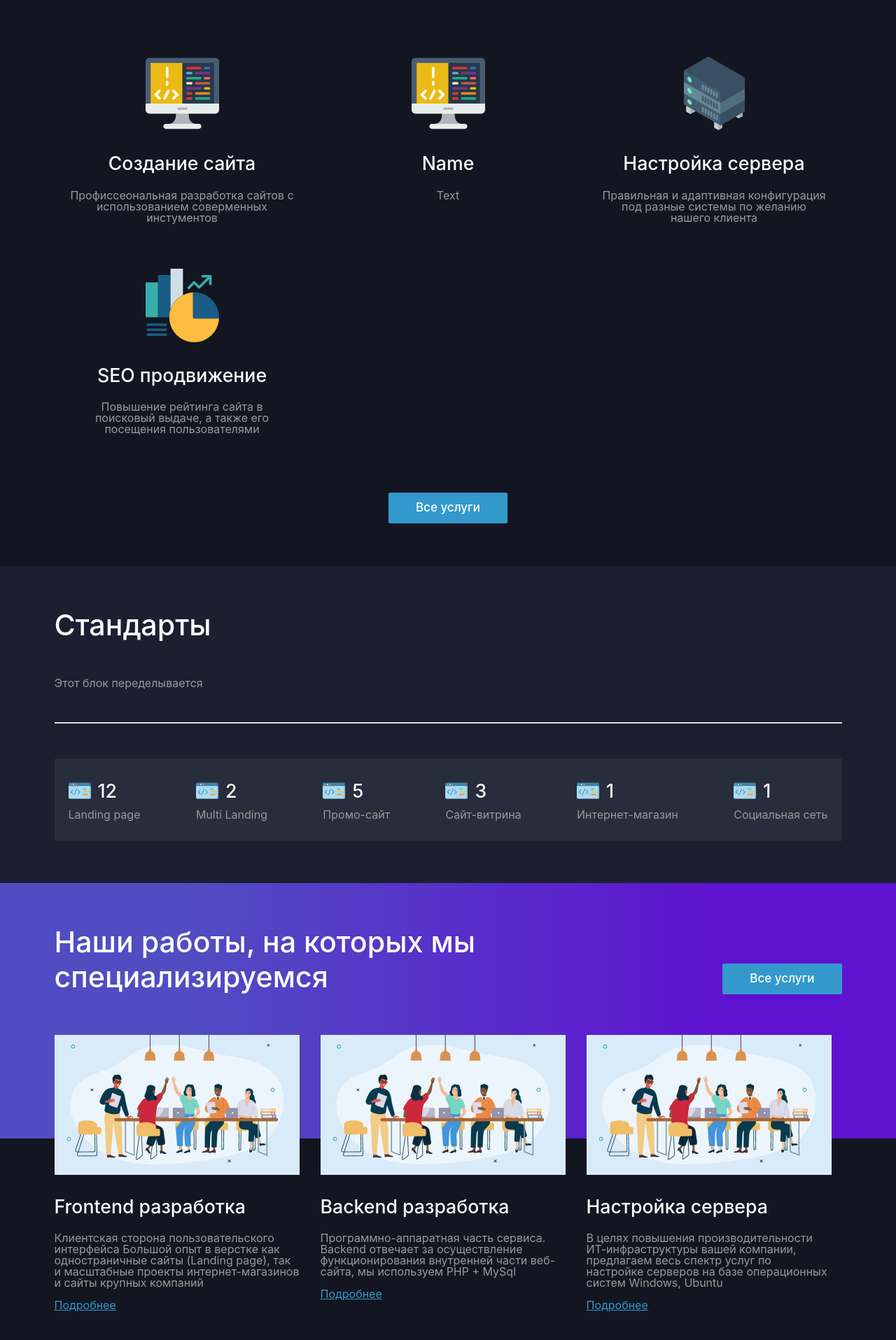
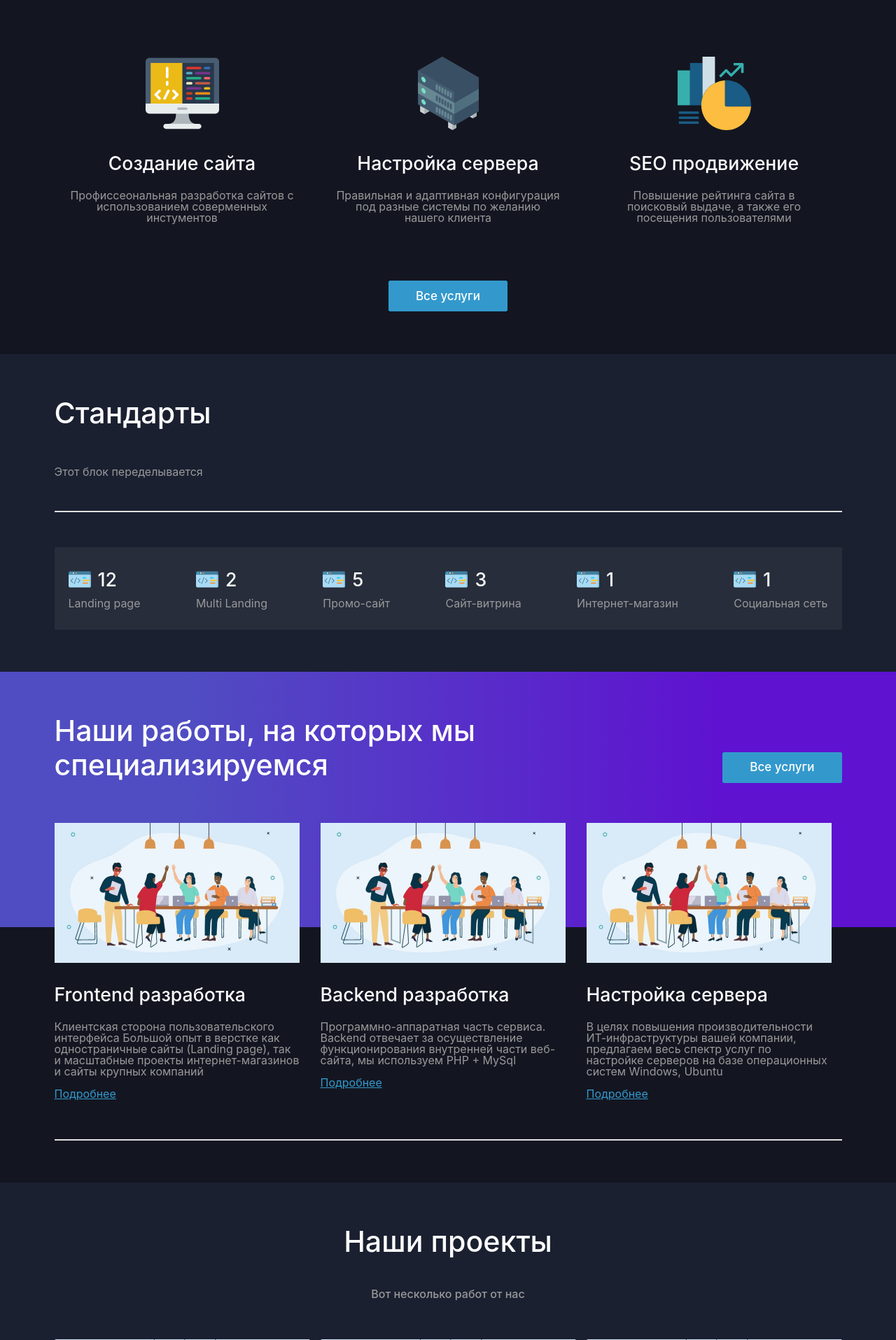
Before and after one commit to DiZiNnEs/web-tech-studio-backend, a Django app: page / in a window 1280 px wide. Shown: the part 960-2875 px from the top of the page at 70% size. Run offline with Django 3.2, Linux system fonts and the light colour scheme; some libraries are stand-ins or nearby versions.

Commit message:
feat(templates/reusable): Create reusable boxs and card then add to index.html

```diff
--- a/templates/main_app/index.html
+++ b/templates/main_app/index.html
@@ -36,51 +36,12 @@
 
                     <!-- line -->
                     <section class="box-line mb-5">
-                        <!-- box-item-1 -->
-                        <div class="box-line__item">
-                            <div class="card card--icon">
-                                <div class="card__body">
-                                    <img src="{% static 'images/coding.svg' %}" alt="logo">
-                                    <div class="card__title">
-                                        <h5>Создание сайта</h5>
-                                        <p>Профиссеональная разработка сайтов с использованием
-                                            соверменных инстументов</p>
-                                    </div>
-                                </div>
-                            </div>
-                        </div>
-                        {% include 'main_app/reusable/box-item.html' with name='Name' text='Text' staticName='images/coding.svg' %}
-                        <!-- box-item-1/end -->
+                        {% include 'main_app/reusable/box-item.html' with name='Создание сайта' text='Профиссеональная разработка сайтов с использованием соверменных инстументов' staticName='images/coding.svg' %}
 
-                        <!-- box-item-2 -->
-                        <div class="box-line__item">
-                            <div class="card card--icon">
-                                <div class="card__body">
-                                    <img src="{% static 'images/server.svg' %}" alt="logo">
-                                    <div class="card__title">
-                                        <h5>Настройка сервера</h5>
-                                        <p>Правильная и адаптивная конфигурация под разные системы
-                                            по желанию нашего клиента</p>
-                                    </div>
-                                </div>
-                            </div>
-                        </div>
-                        <!-- box-item-2/end -->
+                        {% include 'main_app/reusable/box-item.html' with name='Настройка сервера' text='Правильная и адаптивная конфигурация под разные системы по желанию нашего клиента' staticName='images/server.svg' %}
 
-                        <!-- box-item-3 -->
-                        <div class="box-line__item">
-                            <div class="card card--icon">
-                                <div class="card__body">
-                                    <img src="{% static 'images/seo.svg' %}" alt="logo">
-                                    <div class="card__title">
-                                        <h5>SEO продвижение</h5>
-                                        <p>Повышение рейтинга сайта в поисковый выдаче, а также
-                                            его посещения пользователями</p>
-                                    </div>
-                                </div>
-                            </div>
-                        </div>
-                        <!-- box-item-3/end -->
+                        {% include 'main_app/reusable/box-item.html' with name='SEO продвижение' text='Повышение рейтинга сайта в поисковый выдаче, а также его посещения пользователями' staticName='images/seo.svg' %}
+
                     </section>
                     <!-- line -->
                     <a href="#" class="btn btn-primary">Все услуги</a>
@@ -105,63 +66,27 @@
                     <!-- section-card -->
                     <section class="wrap-line">
                         <!-- card-1 -->
-                        <div class="card-mini">
-                            <div class="card-mini_body">
-                                <img src="{% static 'images/code.svg' %}" alt="Выполнено работ">
-                                <h5>12</h5>
-                            </div>
-                            <p>Landing page</p>
-                        </div>
+                        {% include 'main_app/reusable/card.html' with title='Landing page' number='12' staticName='images/code.svg'  %}
                         <!-- card-1/end -->
 
                         <!-- card-2 -->
-                        <div class="card-mini">
-                            <div class="card-mini_body">
-                                <img src="{% static 'images/code.svg' %}" alt="Выполнено работ">
-                                <h5>2</h5>
-                            </div>
-                            <p>Multi Landing</p>
-                        </div>
+                         {% include 'main_app/reusable/card.html' with title='Multi Landing' number='2' staticName='images/code.svg' %}
                         <!-- card-2/end -->
 
                         <!-- card-3 -->
-                        <div class="card-mini">
-                            <div class="card-mini_body">
-                                <img src="{% static 'images/code.svg' %}" alt="Выполнено работ">
-                                <h5>5</h5>
-                            </div>
-                            <p>Промо-сайт</p>
-                        </div>
+                        {% include 'main_app/reusable/card.html' with title='Промо-сайт' number='5' staticName='images/code.svg' %}
                         <!-- card-3/end -->
 
                         <!-- card-4-->
-                        <div class="card-mini">
-                            <div class="card-mini_body">
-                                <img src="{% static 'images/code.svg' %}" alt="Выполнено работ">
-                                <h5>3</h5>
-                            </div>
-                            <p>Сайт-витрина</p>
-                        </div>
+                        {% include 'main_app/reusable/card.html' with title='Сайт-витрина' number='3' staticName='images/code.svg' %}
                         <!-- card-4/end -->
 
                         <!-- card-5 -->
-                        <div class="card-mini">
-                            <div class="card-mini_body">
-                                <img src="{% static 'images/code.svg' %}" alt="Выполнено работ">
-                                <h5>1</h5>
-                            </div>
-                            <p>Интернет-магазин</p>
-                        </div>
+                        {% include 'main_app/reusable/card.html' with title='Интернет-магазин' number='1' staticName='images/code.svg' %}
                         <!-- card-5/end -->
 
                         <!-- card-6 -->
-                        <div class="card-mini">
-                            <div class="card-mini_body">
-                                <img src="{% static 'images/code.svg' %}" alt="Выполнено работ">
-                                <h5>1</h5>
-                            </div>
-                            <p>Социальная сеть</p>
-                        </div>
+                        {% include 'main_app/reusable/card.html' with title='Социальная сеть' number='1' staticName='images/code.svg' %}
                         <!-- card-6/end -->
                     </section>
                     <!-- section-card/end -->
@@ -188,59 +113,15 @@
                     <!-- line -->
                     <section class="box-line mb-5">
                         <!-- item-1 -->
-                        <div class="box-line__item">
-                            <div class="card card--services">
-                                <div class="card__body">
-                                    <img src="{% static 'images/work.jpg' %}" alt="">
-                                    <div class="card__title">
-                                        <h5>Frontend разработка</h5>
-                                        <p>Клиентская сторона пользовательского интерфейса Большой опыт в верстке как
-                                            одностраничные
-                                            сайты (Landing page), так и масштабные проекты интернет-магазинов
-                                            и сайты крупных компаний
-                                        </p>
-                                        <a href="#">Подробнее</a>
-                                    </div>
-                                </div>
-                            </div>
-                        </div>
+                        {% include 'main_app/reusable/box-our-direction.html' with title='Frontend разработка' text='Клиентская сторона пользовательского интерфейса Большой опыт в верстке как одностраничные сайты (Landing page), так и масштабные проекты интернет-магазинов и сайты крупных компаний' staticName='images/work.jpg' urlLink='#' urlText='Подробнее' %}
                         <!-- item-1/end -->
 
                         <!-- item-2 -->
-                        <div class="box-line__item">
-                            <div class="card card--services">
-                                <div class="card-body">
-                                    <img src="{% static 'images/work.jpg' %}" alt="">
-                                    <div class="card__title">
-                                        <h5>Backend разработка</h5>
-                                        <p>Программно-аппаратная часть сервиса. Backend отвечает за осуществление
-                                            функционирования внутренней части веб-сайта, мы используем
-                                            PHP + MySql
-                                        </p>
-                                        <a href="#">Подробнее</a>
-                                    </div>
-                                </div>
-                            </div>
-                        </div>
+                        {% include 'main_app/reusable/box-our-direction.html' with title='Backend разработка' text='Программно-аппаратная часть сервиса. Backend отвечает за осуществление функционирования внутренней части веб-сайта, мы используем PHP + MySql' staticName='images/work.jpg' urlLink='#' urlText='Подробнее' %}
                         <!-- item-2/end -->
 
                         <!-- item-3 -->
-                        <div class="box-line__item">
-                            <div class="card card--services">
-                                <div class="card__body">
-                                    <img src="{% static 'images/work.jpg' %}"alt="services">
-                                    <div class="card__title">
-                                        <h5>Настройка сервера</h5>
-                                        <p>В целях повышения производительности ИТ-инфраструктуры
-                                            вашей компании, предлагаем весь спектр услуг
-                                            по настройке серверов на базе операционных систем
-                                            Windows, Ubuntu
-                                        </p>
-                                        <a href="#">Подробнее</a>
-                                    </div>
-                                </div>
-                            </div>
-                        </div>
+                        {% include 'main_app/reusable/box-our-direction.html' with title='Настройка сервера' text='В целях повышения производительности ИТ-инфраструктуры вашей компании, предлагаем весь спектр услуг по настройке серверов на базе операционных систем Windows, Ubuntu' staticName='images/work.jpg' urlLink='#' urlText='Подробнее' %}
                         <!-- item-3/end -->
                     </section>
                     <!-- line/end -->
@@ -264,33 +145,15 @@
                     <!-- line -->
                     <section class="box-line mb-5">
                         <!-- item-1 -->
-                        <div class="box-line__item">
-                            <div class="card">
-                                <div class="card__body img-wrap">
-                                    <img src="{% static 'images/work.jpg' %}" alt="site">
-                                </div>
-                            </div>
-                        </div>
+                        {% include 'main_app/reusable/our-works-box.html' with staticName='images/work.jpg' %}
                         <!-- item-1/end -->
 
                         <!-- item-2 -->
-                        <div class="box-line__item">
-                            <div class="card">
-                                <div class="card__body img-wrap">
-                                    <img src="{% static 'images/work.jpg' %}" alt="site">
-                                </div>
-                            </div>
-                        </div>
+                         {% include 'main_app/reusable/our-works-box.html' with staticName='images/work.jpg' %}
                         <!-- item-2/end -->
 
                         <!-- item-3 -->
-                        <div class="box-line__item">
-                            <div class="card">
-                                <div class="card__body img-wrap">
-                                    <img src="{% static 'images/work.jpg' %}" alt="site">
-                                </div>
-                            </div>
-                        </div>
+                         {% include 'main_app/reusable/our-works-box.html' with staticName='images/work.jpg' %}
                         <!-- item-3/end -->
                     </section>
                     <!-- line/end -->
--- /dev/null
+++ b/templates/main_app/reusable/box-our-direction.html
@@ -0,0 +1,13 @@
+{% load static %}
+<div class="box-line__item">
+    <div class="card card--services">
+        <div class="card__body">
+            <img src="{% static staticName %}" alt="">
+            <div class="card__title">
+                <h5>{{ title }}</h5>
+                <p>{{ text }}</p>
+                <a href="{{ urlLink }}">{{ urlText }}</a>
+            </div>
+        </div>
+    </div>
+</div>
--- /dev/null
+++ b/templates/main_app/reusable/card.html
@@ -0,0 +1,8 @@
+{% load static %}
+<div class="card-mini">
+    <div class="card-mini_body">
+        <img src="{% static staticName %}" alt="Выполнено работ">
+        <h5>{{ number }}</h5>
+    </div>
+    <p>{{ title }}</p>
+</div>
--- /dev/null
+++ b/templates/main_app/reusable/our-works-box.html
@@ -0,0 +1,8 @@
+{% load static %}
+<div class="box-line__item">
+    <div class="card">
+        <div class="card__body img-wrap">
+            <img src="{% static staticName %}" alt="site">
+        </div>
+    </div>
+</div>
```
